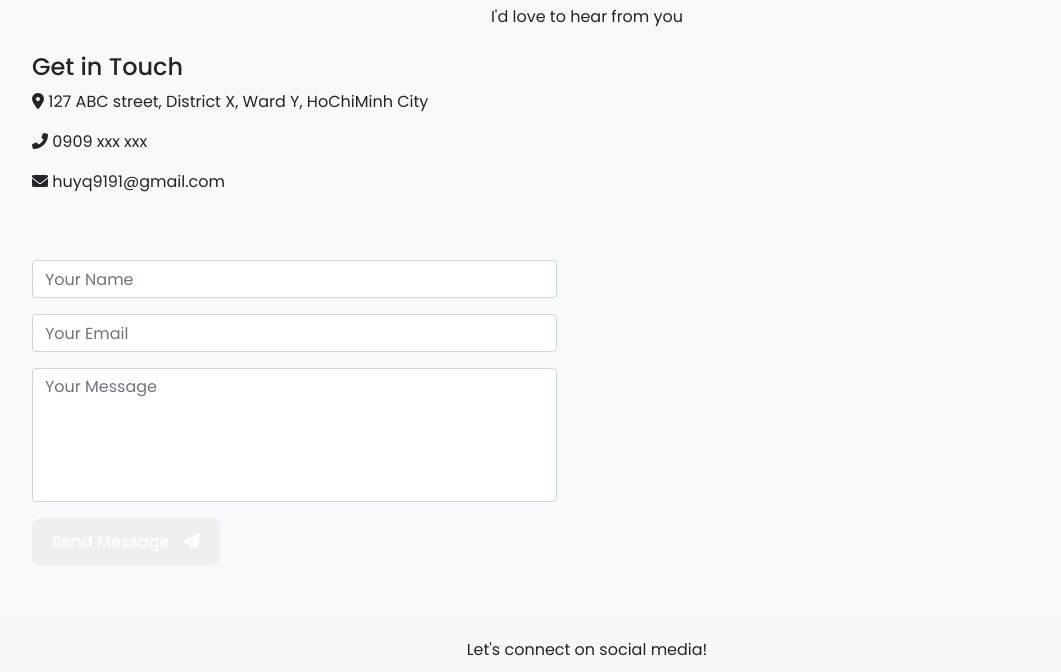
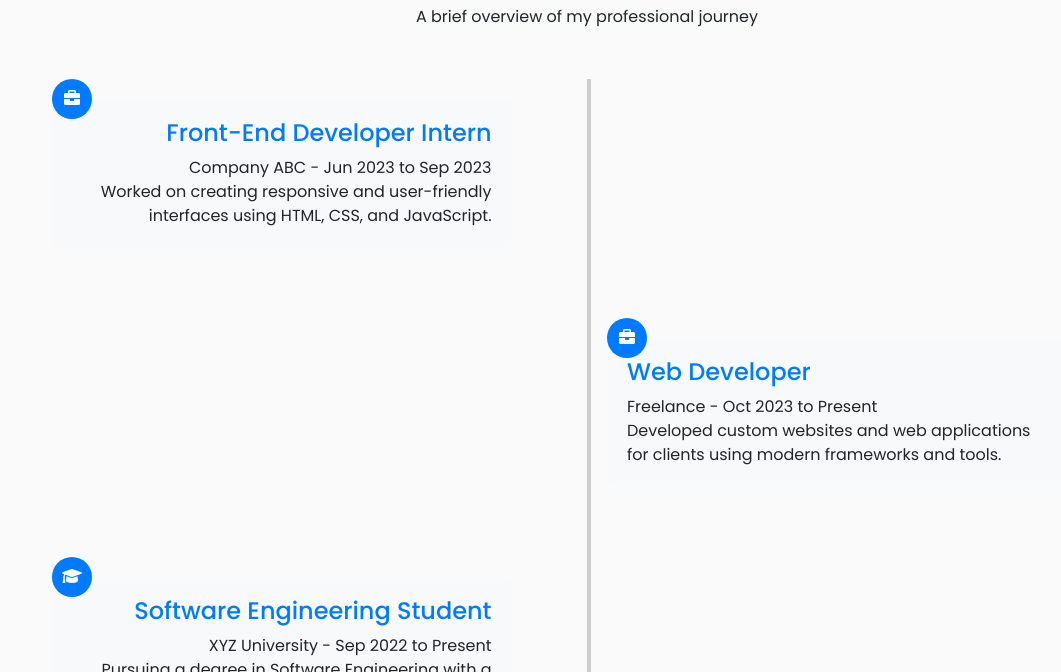
Before and after one commit to duong-quoc-huy/duong-quoc-huy.github.io, a plain HTML site: page index.html in a window 1280 px wide. Shown: the part 3990-4662 px from the top of the page, without its empty margins (53-1114 px from the left). Drawn offline with nearby package versions, Linux system fonts and the light colour scheme.

Commit message:
index.html

```diff
--- a/index.html
+++ b/index.html
@@ -202,6 +202,119 @@
 		</div>
 	</section>
 
+	<!-- My Experience Section -->
+	<section id="experience" class="py-5">
+		<div class="container">
+			<h2 class="text-center">My Experience</h2>
+			<p class="text-center">A brief overview of my professional journey</p>
+
+			<div class="timeline">
+				<div class="timeline-block">
+					<div class="timeline-icon">
+						<i class="fas fa-briefcase"></i>
+					</div>
+					<div class="timeline-content">
+						<h4>Front-End Developer Intern</h4>
+						<p>Company ABC - Jun 2023 to Sep 2023</p>
+						<p>Worked on creating responsive and user-friendly interfaces using HTML, CSS, and JavaScript.</p>
+					</div>
+				</div>
+
+				<div class="timeline-block">
+					<div class="timeline-icon">
+						<i class="fas fa-briefcase"></i>
+					</div>
+					<div class="timeline-content">
+						<h4>Web Developer</h4>
+						<p>Freelance - Oct 2023 to Present</p>
+						<p>Developed custom websites and web applications for clients using modern frameworks and tools.</p>
+					</div>
+				</div>
+
+				<div class="timeline-block">
+					<div class="timeline-icon">
+						<i class="fas fa-graduation-cap"></i>
+					</div>
+					<div class="timeline-content">
+						<h4>Software Engineering Student</h4>
+						<p>XYZ University - Sep 2022 to Present</p>
+						<p>Pursuing a degree in Software Engineering with a focus on web development and computer science fundamentals.</p>
+					</div>
+				</div>
+			</div>
+		</div>
+	</section>
+
+	<style>
+	/* Timeline Style */
+	.timeline {
+		position: relative;
+		margin: 50px 0;
+	}
+
+	.timeline:before {
+		content: '';
+		position: absolute;
+		left: 50%;
+		top: 0;
+		bottom: 0;
+		width: 4px;
+		background: #ccc;
+		z-index: 1;
+	}
+
+	.timeline-block {
+		position: relative;
+		width: 45%;
+		padding: 20px;
+		margin-bottom: 50px;
+		z-index: 2;
+		transition: transform 0.3s ease-in-out;
+	}
+
+	.timeline-block:hover {
+		transform: scale(1.05);
+	}
+
+	.timeline-block:nth-child(odd) {
+		left: 0;
+		text-align: right;
+	}
+
+	.timeline-block:nth-child(even) {
+		left: 50%;
+	}
+
+	.timeline-icon {
+		position: absolute;
+		top: 0;
+		width: 40px;
+		height: 40px;
+		border-radius: 50%;
+		background: #007bff;
+		color: #fff;
+		text-align: center;
+		line-height: 40px;
+		z-index: 3;
+	}
+
+	.timeline-content {
+		background: #f8f9fa;
+		padding: 20px;
+		border-radius: 8px;
+		position: relative;
+	}
+
+	.timeline-content h4 {
+		margin-top: 0;
+		color: #007bff;
+	}
+
+	.timeline-content p {
+		margin-bottom: 0;
+	}
+	</style>
+
 	<!-- Contact Section -->
 	<section id="contact" class="py-5 bg-light">
 		<div class="container">
@@ -248,5 +361,6 @@
 
 	<script src="https://code.jquery.com/jquery-3.5.1.slim.min.js"></script>
 	<script src="https://stackpath.bootstrapcdn.com/bootstrap/4.5.2/js/bootstrap.bundle.min.js"></script>
+	<script src="https://stackpath.bootstrapcdn.com/bootstrap/4.5.2/js/bootstrap.min.js"></script>
 </body>
 </html>
```
